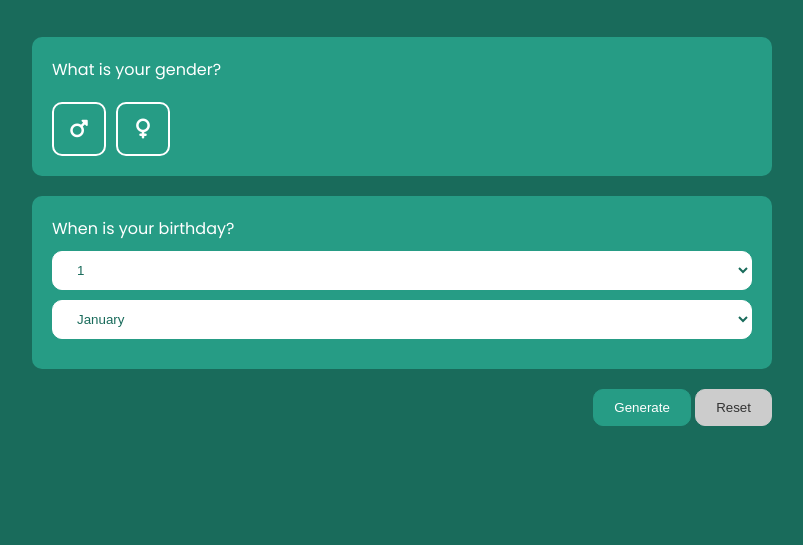
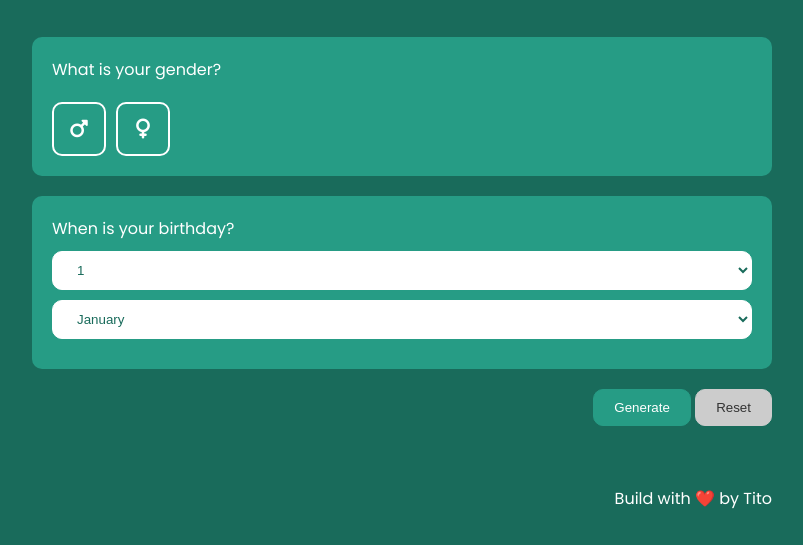
Before and after one commit to tlaksono7/koreanname, a website: page index.html in a window 1280 px wide. Shown: the part 131-676 px from the top of the page, without its empty margins (238-1041 px from the left). Drawn offline with Linux system fonts and the light colour scheme.

Commit message:
add footer

```diff
--- a/index.html
+++ b/index.html
@@ -89,6 +89,9 @@
                 <p id="result"></p>
             </div>
         </div>
+        <div class="footer">
+            <p>Build with ❤️ by Tito</p>
+        </div>
     </div>
 
     <script src="assets/js/script.js"></script>
--- a/scss/partial/_content.scss
+++ b/scss/partial/_content.scss
@@ -102,3 +102,11 @@
         font-weight: 600;
     }
 }
+
+.footer {
+    padding: 20px;
+    text-align: right;
+    p {
+        color: $white-color;
+    }
+}
```
Also changed, not shown: assets/css/starter.css.
